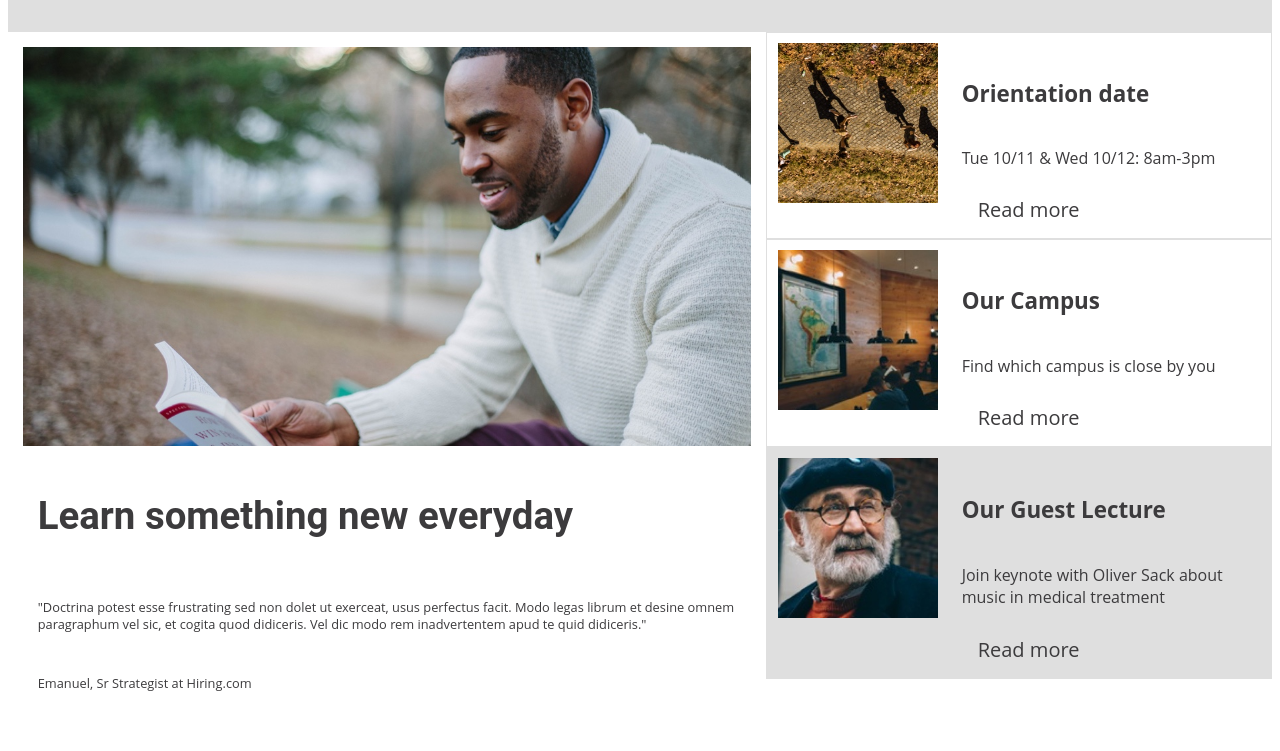
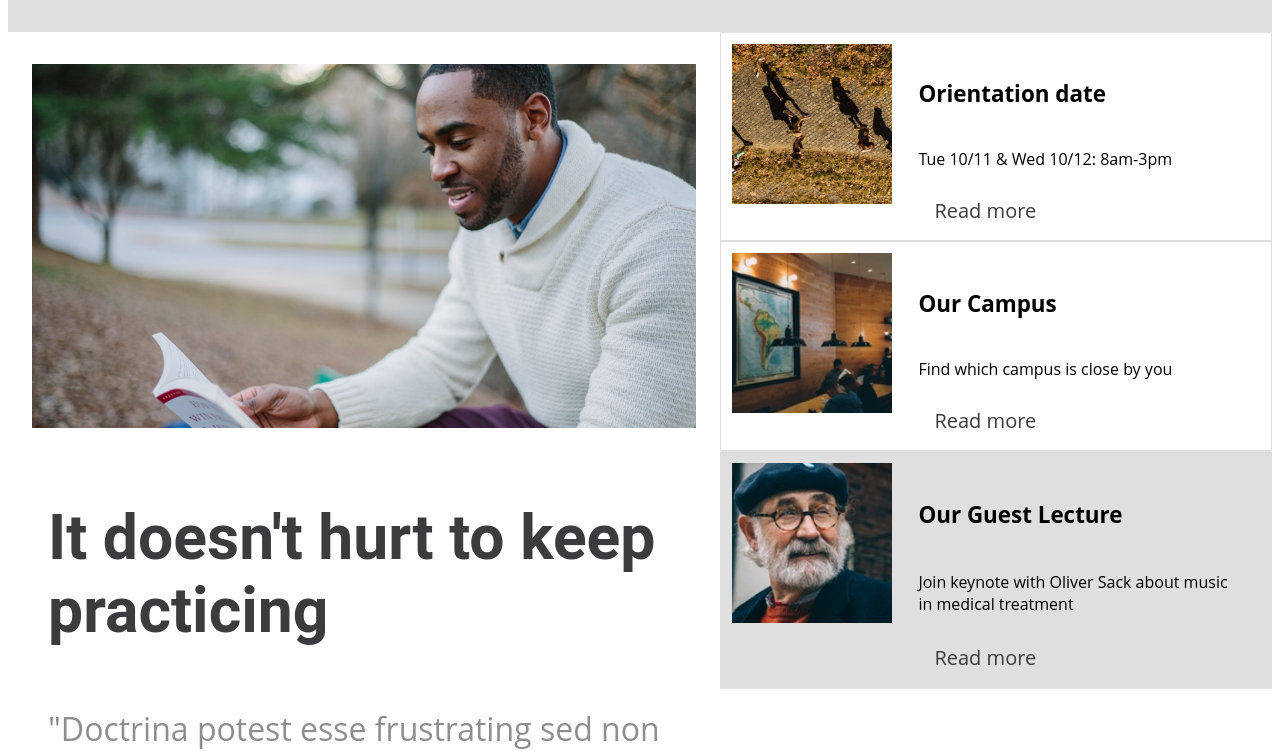
Before and after one commit to GIFFORDwear/Colmar-Academy, a plain HTML site: page index.html in a window 1280 px wide. Shown: the part 665-1416 px from the top of the page. Drawn offline with Linux system fonts and the light colour scheme.

Commit message:
Styling News Section

```diff
--- a/Resources/css/style.css
+++ b/Resources/css/style.css
@@ -25,7 +25,7 @@ html {
 
   h1 {
     font-family: "Roboto", sans-serif;
-    font-size: 3rem;
+    font-size: 3.5rem;
     font-weight: 900;
     line-height: 1.1;
   }
@@ -170,31 +170,34 @@ html {
 /* News Section */
 
   .news-container {
-    display: grid;
-    grid-template-columns: 3fr 2fr;
-    color: var(--dark-grey);
+    width: 100%;
+    display: flex;
+    flex-wrap: nowrap;
   }
 
   .news-left {
-    display: flex;
-    flex-direction: column;
-    padding: 2%;
+    width: 60%;
+    padding: 2rem 1.5rem;
   }
 
   .news-left img {
     width: 100%;
+    height: auto;
   }
 
   .news-left-info {
-    padding-bottom: 2%;
+    padding: 1rem;
+    font-size: 200%;
   }
 
-.news-left-info h2, p {
-    padding: 2%;
+  .news-left-info h2 {
+    padding: 0;
+    font-size: 195%;
+    color: var(--dark-grey);
   }
 
   .news-left-info p {
-    font-size: 80%;
+    color: var(--light-grey);
   }
 
   .news-right {
--- a/index.html
+++ b/index.html
@@ -45,11 +45,11 @@
 
       <section class="news-container">
         <article class="news-left">
-          <img src="/resources/images/information-main.jpg" alt="Image of a person looking at a book">
+          <img src="/resources/images/information-main.jpg" alt="Student enjoying book outside">
           <div class="news-left-info">
-            <h2>Learn something new everyday</h2>
+            <h2>It doesn't hurt to keep practicing</h2>
             <p>"Doctrina potest esse frustrating sed non dolet ut exerceat, usus perfectus facit. Modo legas librum et desine omnem paragraphum vel sic, et cogita quod didiceris. Vel dic modo rem inadvertentem apud te quid didiceris."</p>
-            <p>Emanuel, Sr Strategist at Hiring.com</p>
+            <h5>Emanuel, Sr Strategist at Hiring.com</h5>
           </div>
         </article>
         <article class="news-right">
```
Lines whose indentation alone changed are shown as unchanged.
